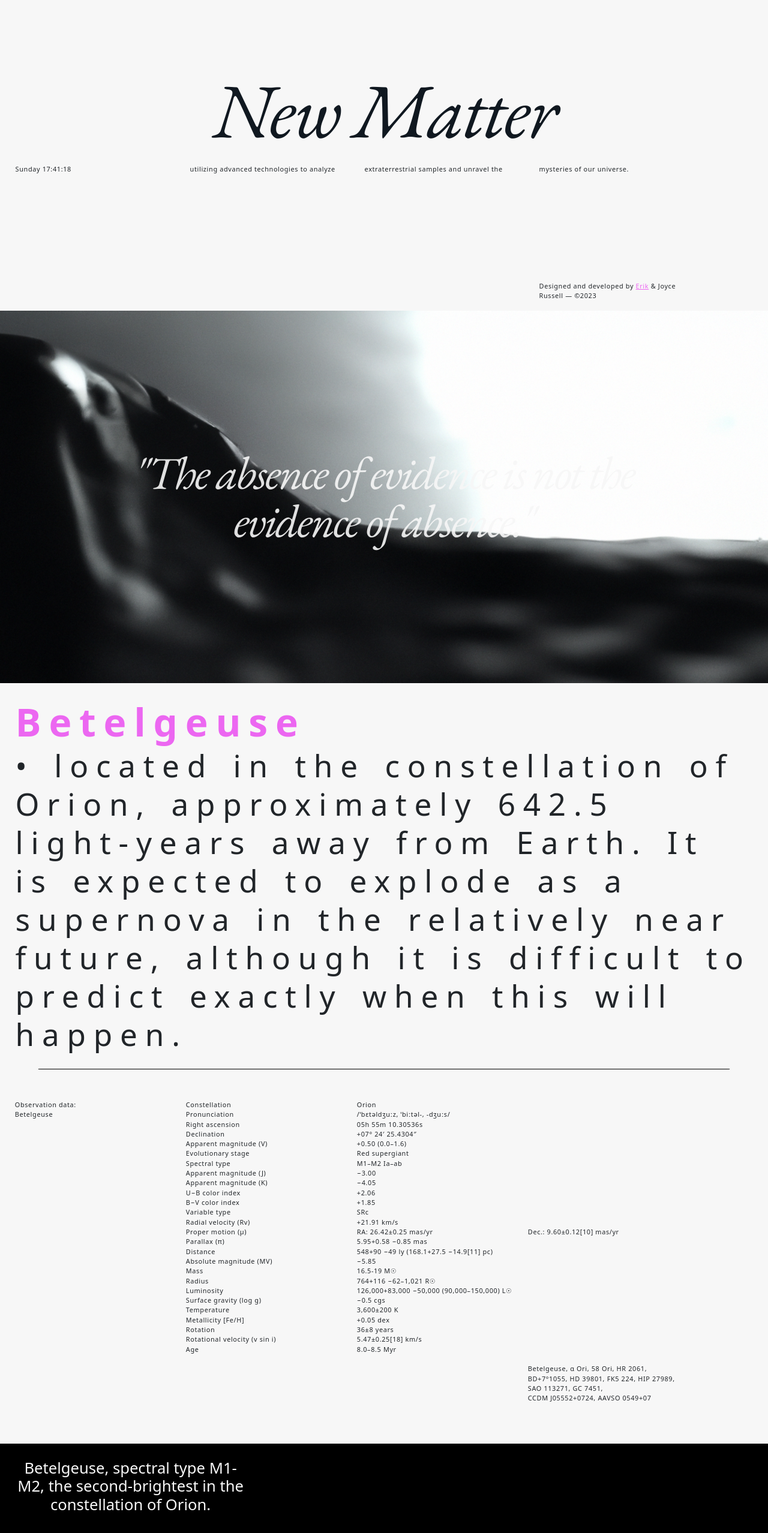
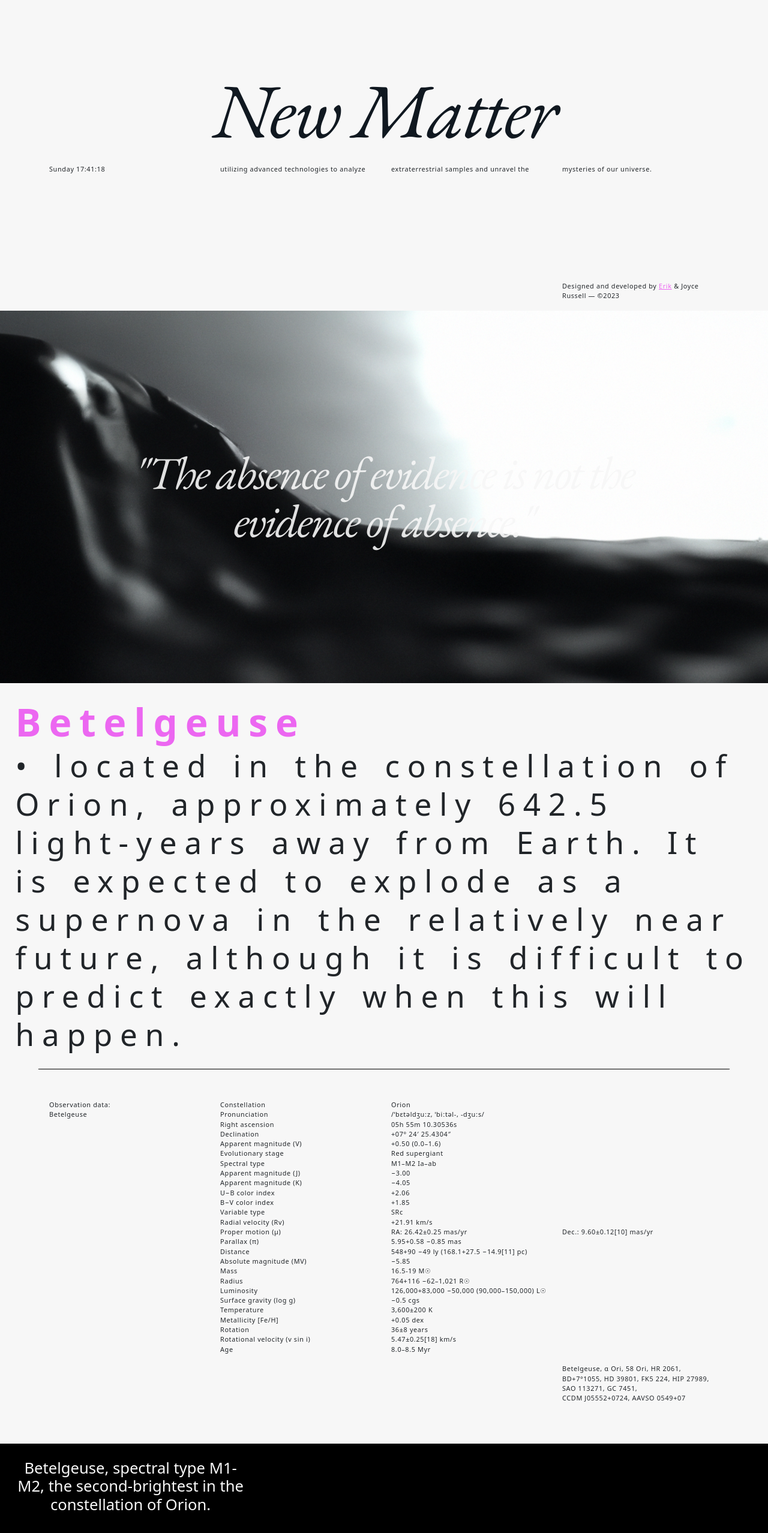
Before and after one commit to Kaltrunner/new-matter, a React (Vite) app: page / in a window 1280 px wide. Shown: the top 2556 px of the page at 60% size. Built offline with nearby package versions, Linux system fonts and the light colour scheme.

Commit message:
changed data style

```diff
--- a/package.json
+++ b/package.json
@@ -4,7 +4,7 @@
   "version": "0.0.0",
   "type": "module",
   "scripts": {
-    "dev": "vite",
+    "dev": "vite --host",
     "build": "vite build",
     "preview": "vite preview"
   },
--- a/src/componenets/home/home.css
+++ b/src/componenets/home/home.css
@@ -55,14 +55,15 @@
   }
 
   #data-col-row-top {
-    margin: 0;
-    padding: 0;
+    /* margin: 0;
+    padding: 0; */
     margin-top: 2vw;
-    margin-left: 2vw;
+    /* margin-left: 2vw; */
   }
 
   #data-col-row-container {
     margin: 4vw 1vw;
+    margin: 4vw auto;
   }
 
   .home-data-div {
```
